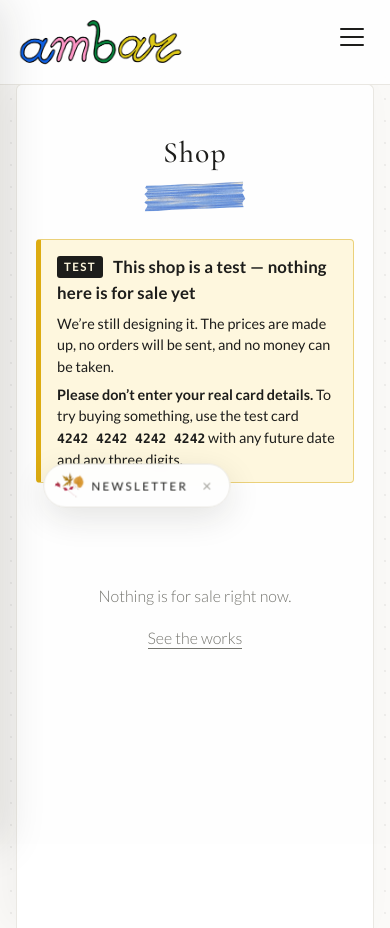
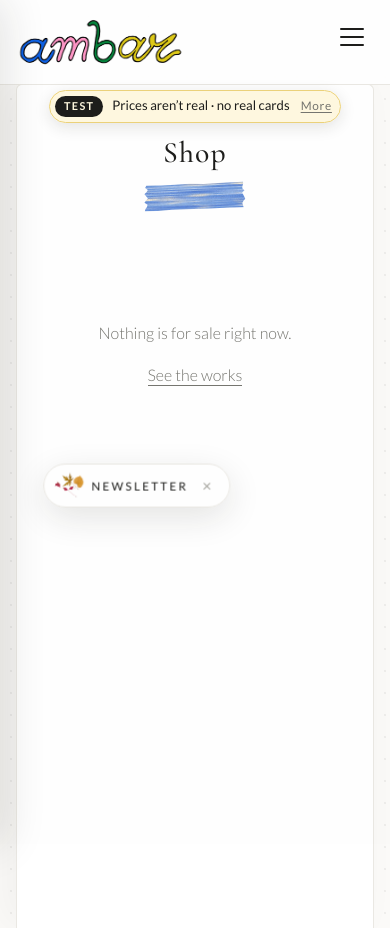
Before and after one commit to StephanSchweitzer/ambSite, a PHP site: page /shop in a window 390 px wide. Run offline with PHP 8.4, Linux system fonts and the light colour scheme; the visitor is signed in with stand-in values (Sample User, id 1); tables that the repository leaves empty or names only in its code hold one stand-in row (values such as "Sample post"); some libraries are stand-ins or nearby versions.

Commit message:
Shop: make the test notice a slim bar floating at the top
The big banner under each shop page's title pushed the shop down, so
testers couldn't see how it will really look. It's now a one-line pill
fixed at the top of the screen on shop pages ("Test shop - prices aren't
real, please don't use a real card"), with "More" for the details and
the test card. Shorter wording on phones keeps it to one line. It sits
under the item panel and the viewer, and hides off the shop.

Co-Authored-By: Claude Opus 5.5 <noreply@anthropic.com>

```diff
--- a/html/actions/shopPageFunctions.php
+++ b/html/actions/shopPageFunctions.php
@@ -86,24 +86,27 @@ function shopRenderHeader($title, $intro = '')
 {
     return '<header class="project-header shop-header"><h2 class="project-title">' . ambHtml($title) . '</h2>'
         . (trim((string) $intro) !== '' ? '<p class="project-description">' . shopText($intro) . '</p>' : '')
-        . '</header>' . shopRenderTestBanner();
+        . '</header>';
 }
 
-// While the shop runs on Stripe's test keys (shopTestMode), a notice under
-// every shop page's title. shop.js copies it from index.php's
-// <template id="shopTestBanner"> for the pages it draws (basket, checkout,
-// thank you), so the wording lives only here.
-function shopRenderTestBanner()
+// While the shop runs on Stripe's test keys (shopTestMode): a slim bar that
+// floats at the top of the screen on every shop page, so the shop itself
+// still looks as it will. index.php draws it once, hidden unless the page is
+// a shop page; shop.js shows and hides it as visitors move around
+// (showShopTestBar). "More" opens the details.
+function shopRenderTestBar($shown)
 {
     if (!shopTestMode()) {
         return '';
     }
-    return '<aside class="shop-test-banner" role="note" aria-label="This shop is a test">'
-        . '<p class="shop-test-banner-title">This shop is a test &mdash; nothing here is for sale yet</p>'
-        . '<p>We&rsquo;re still designing it. The prices are made up, no orders will be sent, and no money can be taken.</p>'
-        . '<p><strong>Please don&rsquo;t enter your real card details.</strong> To try buying something, use the test card '
-        . '<span class="shop-test-card">4242&nbsp;4242&nbsp;4242&nbsp;4242</span> with any future date and any three digits.</p>'
-        . '</aside>';
+    return '<aside id="shopTestBar" class="shop-test-bar" role="note" aria-label="This shop is a test"' . ($shown ? '' : ' hidden') . '>'
+        . '<details><summary><span class="shop-test-tag">Test<span class="shop-test-wide"> shop</span></span>'
+        . '<span class="shop-test-line shop-test-wide">Prices aren&rsquo;t real. Please don&rsquo;t use a real card.</span>'
+        . '<span class="shop-test-line shop-test-narrow">Prices aren&rsquo;t real &middot; no real cards</span>'
+        . '<span class="shop-test-more" aria-hidden="true"></span></summary>'
+        . '<div class="shop-test-details"><p>We&rsquo;re still designing the shop: nothing here is for sale yet, no orders will be sent and no money can be taken.</p>'
+        . '<p>To try buying something, use the test card <span class="shop-test-card">4242&nbsp;4242&nbsp;4242&nbsp;4242</span>'
+        . ' with any future date and any three digits.</p></div></details></aside>';
 }
 
 // The short version, beside each "Add to basket" and "Pay" button
--- a/html/ambar.css
+++ b/html/ambar.css
@@ -1608,57 +1608,132 @@ a:link, a:active, a:visited, a:hover { color: inherit; }
   display: none;
 }
 
-/* While the shop runs on Stripe's test keys: "this shop is a test", under
-   every shop page's title (shopRenderTestBanner), and a short line beside
-   each "Add to basket" and "Pay" button (shopRenderTestNote) */
-.shop-test-banner {
-  max-width: 640px;
-  margin: -1.2rem auto 2.6rem;
-  padding: 16px 20px 14px;
+/* While the shop runs on Stripe's test keys: a slim "Test shop" bar floating
+   at the top of the screen on shop pages (shopRenderTestBar; "More" opens the
+   details), and a short line beside each "Add to basket" and "Pay" button
+   (shopRenderTestNote). Over the header and basket button, under the item
+   panel (1030) and the viewer. On computers it's centred over the content
+   sheet (which starts at 24vw), clear of the basket button on the right. */
+.shop-test-bar {
+  position: fixed;
+  top: 16px;
+  left: 24vw;
+  right: 170px;
+  z-index: 1020;
+  display: flex;
+  justify-content: center;
+  pointer-events: none;
+}
+
+.shop-test-bar[hidden] {
+  display: none;
+}
+
+.shop-test-bar details {
+  max-width: 100%;
+  pointer-events: auto;
   border: 1px solid #ecd27a;
-  border-left: 5px solid var(--amb-yellow);
-  border-radius: 4px;
-  background: #fff8df;
+  border-radius: 18px;
+  background: rgba(255, 248, 223, 0.97);
+  box-shadow: 0 4px 16px rgba(29, 29, 27, 0.12);
   color: var(--color-ink);
-  font-size: 0.95rem;
-  font-weight: var(--font-weight-normal);
-  line-height: 1.5;
-  text-align: left;
-}
-
-.shop-test-banner p {
-  margin: 0 0 6px;
-}
-
-.shop-test-banner p:last-child {
-  margin-bottom: 0;
-}
-
-.shop-test-banner .shop-test-banner-title {
-  margin-bottom: 8px;
-  font-size: 1.05rem;
-  font-weight: 700;
-  letter-spacing: 0.01em;
-}
-
-.shop-test-banner-title::before {
-  content: 'TEST';
-  display: inline-block;
-  margin-right: 10px;
-  padding: 2px 7px;
-  border-radius: 3px;
+  font-size: 0.82rem;
+  line-height: 1.35;
+}
+
+.shop-test-bar details[open] {
+  border-radius: 12px;
+}
+
+.shop-test-bar summary {
+  display: flex;
+  align-items: center;
+  gap: 9px;
+  padding: 5px 8px 5px 5px;
+  list-style: none;
+  cursor: pointer;
+}
+
+.shop-test-bar summary::-webkit-details-marker {
+  display: none;
+}
+
+.shop-test-tag {
+  flex: none;
+  padding: 3px 9px;
+  border-radius: 12px;
   background: var(--color-ink);
   color: #fff8df;
-  font-size: 0.72rem;
+  font-size: 0.68rem;
+  font-weight: 700;
   letter-spacing: 0.12em;
-  vertical-align: 2px;
+  text-transform: uppercase;
+}
+
+.shop-test-line {
+  font-weight: var(--font-weight-normal);
+}
+
+.shop-test-more {
+  flex: none;
+  padding-left: 2px;
+  font-size: 0.74rem;
+  letter-spacing: 0.06em;
+  text-decoration: underline;
+  text-underline-offset: 2px;
+  color: var(--color-text-secondary);
+}
+
+.shop-test-more::after {
+  content: 'More';
+}
+
+.shop-test-bar details[open] .shop-test-more::after {
+  content: 'Close';
+}
+
+.shop-test-details {
+  max-width: 440px;
+  padding: 2px 14px 10px;
+}
+
+.shop-test-details p {
+  margin: 0 0 6px;
+}
+
+.shop-test-details p:last-child {
+  margin-bottom: 0;
 }
 
 .shop-test-card {
   white-space: nowrap;
   font-family: ui-monospace, SFMono-Regular, Menlo, Consolas, monospace;
-  font-size: 0.9em;
+  font-size: 0.92em;
   font-weight: 700;
+}
+
+.shop-test-narrow {
+  display: none;
+}
+
+/* Phones and tablets: just under the white header bar, across the page */
+@media (max-width: 991px) {
+  .shop-test-bar {
+    top: 90px;
+    left: 12px;
+    right: 12px;
+  }
+}
+
+/* Phones: the short wording, so the bar stays one line */
+@media (max-width: 600px) {
+  .shop-test-wide {
+    display: none;
+  }
+
+  .shop-test-narrow {
+    display: inline;
+  }
 }
 
 .shop-test-note {
@@ -1671,13 +1746,6 @@ a:link, a:active, a:visited, a:hover { color: inherit; }
   line-height: 1.4;
 }
 
-@media (max-width: 767px) {
-  .shop-test-banner {
-    margin: -0.8rem 0 2rem;
-    padding: 14px 16px 12px;
-    font-size: 0.9rem;
-  }
-}
 
 /* A gallery's red dot: sold */
 .shop-sold {
--- a/html/index.php
+++ b/html/index.php
@@ -451,8 +451,8 @@ $mainPadding = $view === 'home' || $content === null ? '' : ' style="padding-top
     <!-- Navigation Overlay for Mobile -->
     <div class="nav-overlay"></div>
 </div>
+<?= shopRenderTestBar(strpos($view, 'shop') === 0) ?>
 <?php if (shopTestMode()): ?>
-<template id="shopTestBanner"><?= shopRenderTestBanner() ?></template>
 <template id="shopTestNote"><?= shopRenderTestNote() ?></template>
 <?php endif; ?>
 <?php if ($pageData): ?>
--- a/html/js/photoFunctions.js
+++ b/html/js/photoFunctions.js
@@ -510,6 +510,7 @@ function setView(view) {
     document.title = pageTitle;
     $('#imagesAndContent').attr('data-view', view);
     drawBasketPill(); // shop.js: the basket button isn't shown on the basket page itself
+    showShopTestBar(view); // shop.js: "Test shop" bar, on shop pages while Stripe is in test mode
 }
 
 // For a page whose title depends on what it shows (a shop item's name)
--- a/html/js/shop.js
+++ b/html/js/shop.js
@@ -45,16 +45,24 @@ function shopPost(data) {
 }
 
 function shopHeader(title) {
-    return '<header class="project-header shop-header"><h2 class="project-title">' + shopEscape(title) + '</h2></header>' +
-        shopTemplate('shopTestBanner');
+    return '<header class="project-header shop-header"><h2 class="project-title">' + shopEscape(title) + '</h2></header>';
 }
 
 // The "this shop is a test" wording, written once by the server
-// (shopRenderTestBanner / shopRenderTestNote in shopPageFunctions.php) and
-// left in the page only while the shop is in test mode; '' otherwise
+// (shopRenderTestNote in shopPageFunctions.php) and left in the page only
+// while the shop is in test mode; '' otherwise
 function shopTemplate(id) {
     var template = document.getElementById(id);
     return template ? template.innerHTML : '';
+}
+
+// The floating "Test shop" bar (shopRenderTestBar), on shop pages only.
+// Called from setView(); the bar is only in the page while in test mode.
+function showShopTestBar(view) {
+    var bar = document.getElementById('shopTestBar');
+    if (bar) {
+        bar.hidden = String(view).indexOf('shop') !== 0;
+    }
 }
 
 // --------------------------------------------------------------------------
```
Also changed, not shown: CLAUDE.md (+5 -4 lines).
